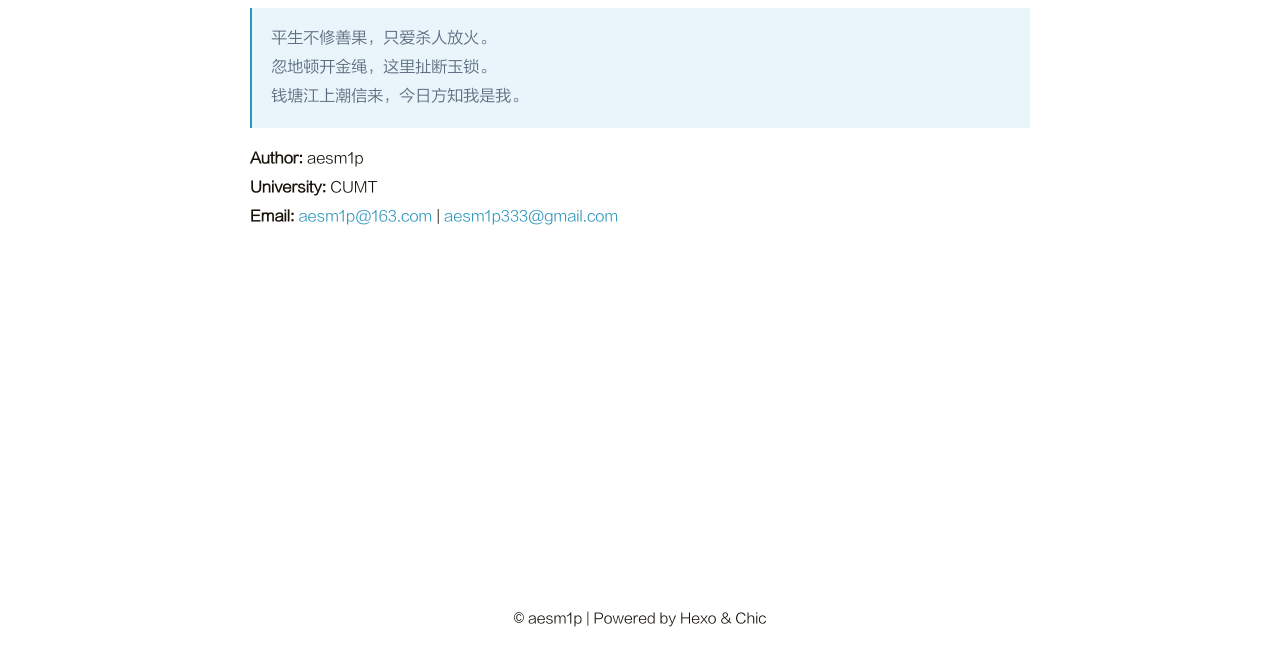
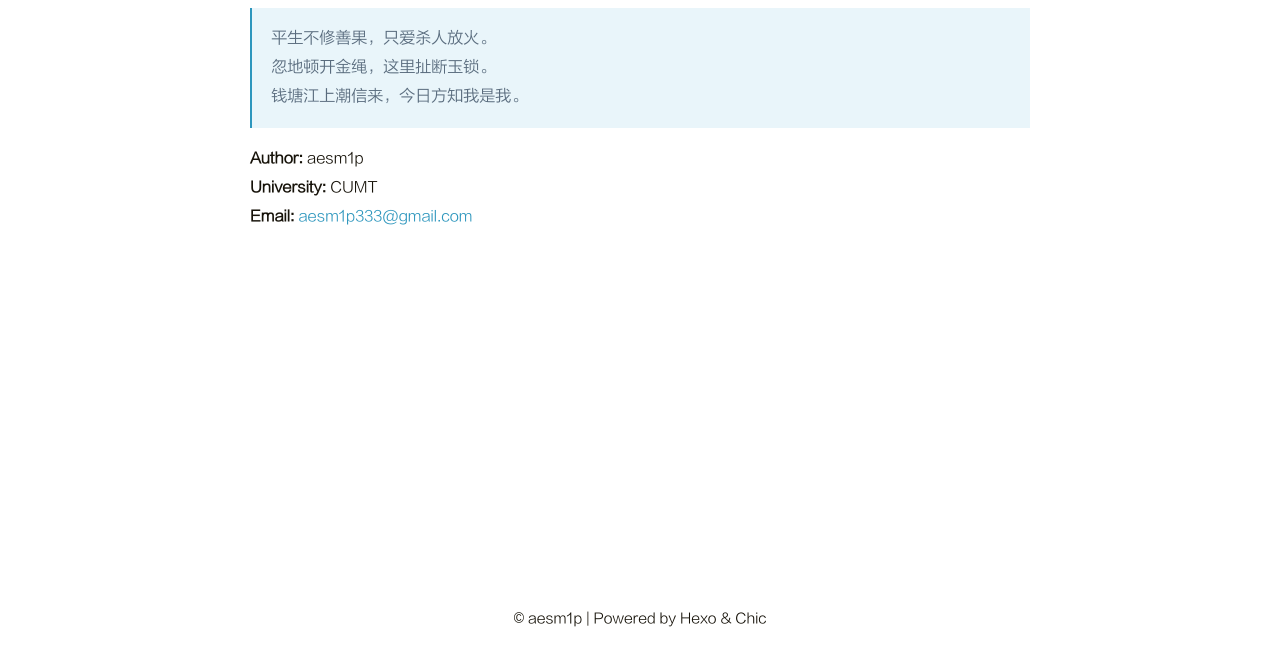
Before and after one commit to aesm1p/aesm1p.github.io, a plain HTML site: page about/index.html in a window 1280 px wide. Shown: the part 149-800 px from the top of the page. Drawn offline with Linux system fonts and the light colour scheme.

Commit message:
Site updated: 2022-04-24 21:49:18

```diff
--- a/about/index.html
+++ b/about/index.html
@@ -135,7 +135,7 @@
             <blockquote>
 <p>平生不修善果，只爱杀人放火。<br>忽地顿开金绳，这里扯断玉锁。<br>钱塘江上潮信来，今日方知我是我。</p>
 </blockquote>
-<p><strong>Author:</strong> aesm1p<br><strong>University:</strong> CUMT<br><strong>Email:</strong> <a href="mailto:&#x61;&#101;&#115;&#x6d;&#49;&#112;&#64;&#x31;&#54;&#51;&#x2e;&#99;&#111;&#x6d;">&#x61;&#101;&#115;&#x6d;&#49;&#112;&#64;&#x31;&#54;&#51;&#x2e;&#99;&#111;&#x6d;</a> | <a href="mailto:&#x61;&#x65;&#115;&#109;&#x31;&#x70;&#51;&#51;&#x33;&#x40;&#103;&#109;&#97;&#x69;&#108;&#46;&#99;&#111;&#109;">&#x61;&#x65;&#115;&#109;&#x31;&#x70;&#51;&#51;&#x33;&#x40;&#103;&#109;&#97;&#x69;&#108;&#46;&#99;&#111;&#109;</a></p>
+<p><strong>Author:</strong> aesm1p<br><strong>University:</strong> CUMT<br><strong>Email:</strong> <a href="mailto:&#x61;&#101;&#115;&#109;&#x31;&#x70;&#51;&#51;&#51;&#64;&#x67;&#109;&#97;&#105;&#108;&#x2e;&#x63;&#111;&#109;">&#x61;&#101;&#115;&#109;&#x31;&#x70;&#51;&#51;&#51;&#64;&#x67;&#109;&#97;&#105;&#108;&#x2e;&#x63;&#111;&#109;</a></p>
 
         </section>
     </article>
```
